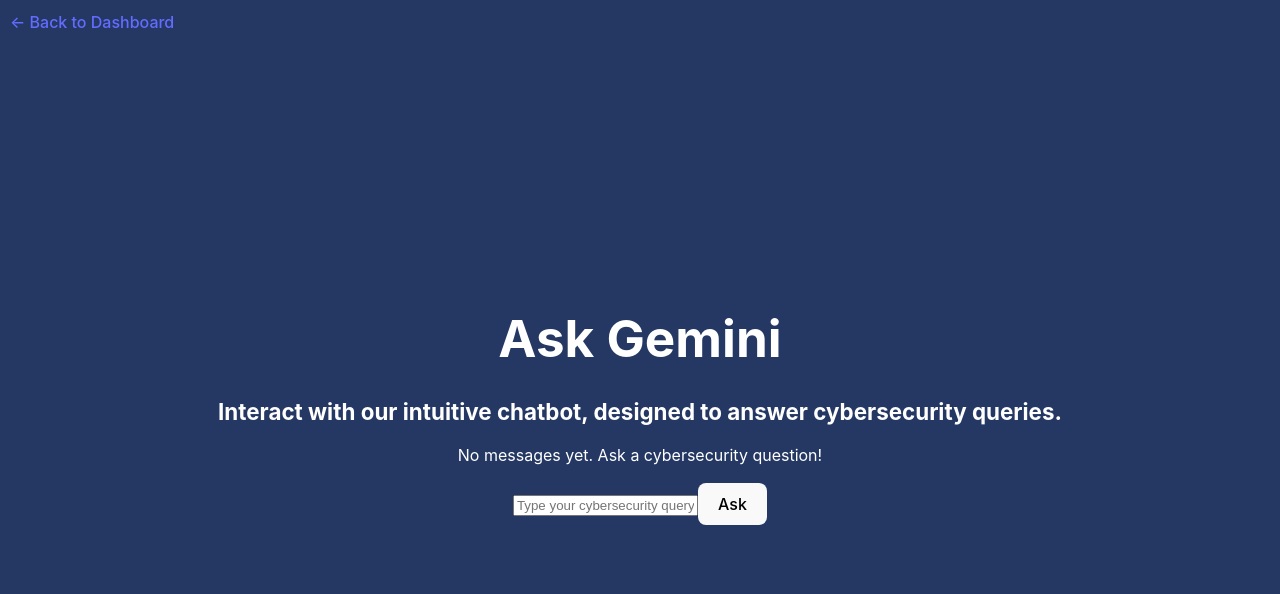
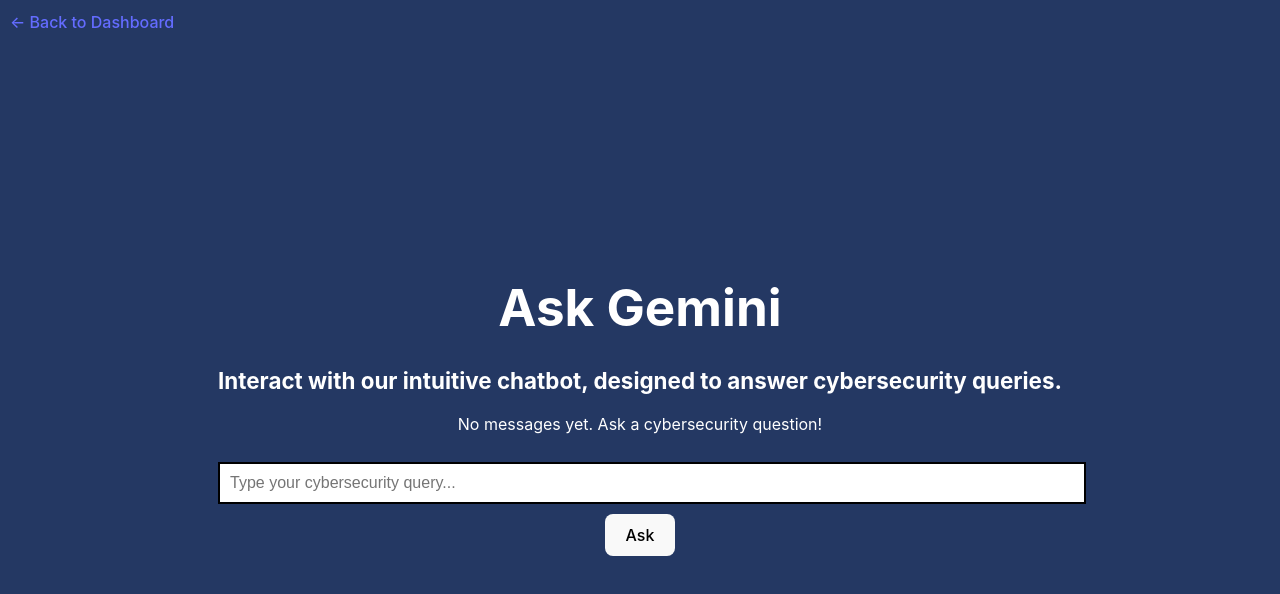
Before and after one commit to oliprev/OP_COMP3000, a React (Vite) app in the folder frontend/: page /main/gemini in a window 1280 px wide. Shown: the top 594 px of the page. Built offline with nearby package versions, Linux system fonts and the light colour scheme; sample sign-in values are in the browser's storage.

Commit message:
Added chat input styling to CybersecurityQueryPage

```diff
--- a/frontend/src/App.css
+++ b/frontend/src/App.css
@@ -47,3 +47,11 @@
   left: 0;
   margin: 10px;
 }
+
+.chat-input {
+  width: 100%;
+  padding: 10px;
+  margin: 10px 0;
+  border: 2px solid #000000;
+  font-size: 16px;
+}
--- a/frontend/src/pages/CybersecurityQueryPage.jsx
+++ b/frontend/src/pages/CybersecurityQueryPage.jsx
@@ -60,6 +60,7 @@
                     type="text"
                     placeholder="Type your cybersecurity query..."
                     value={query}
+                    className="chat-input"
                     onChange={(e) => setQuery(e.target.value)}
                     disabled={loading}
                 />
```
